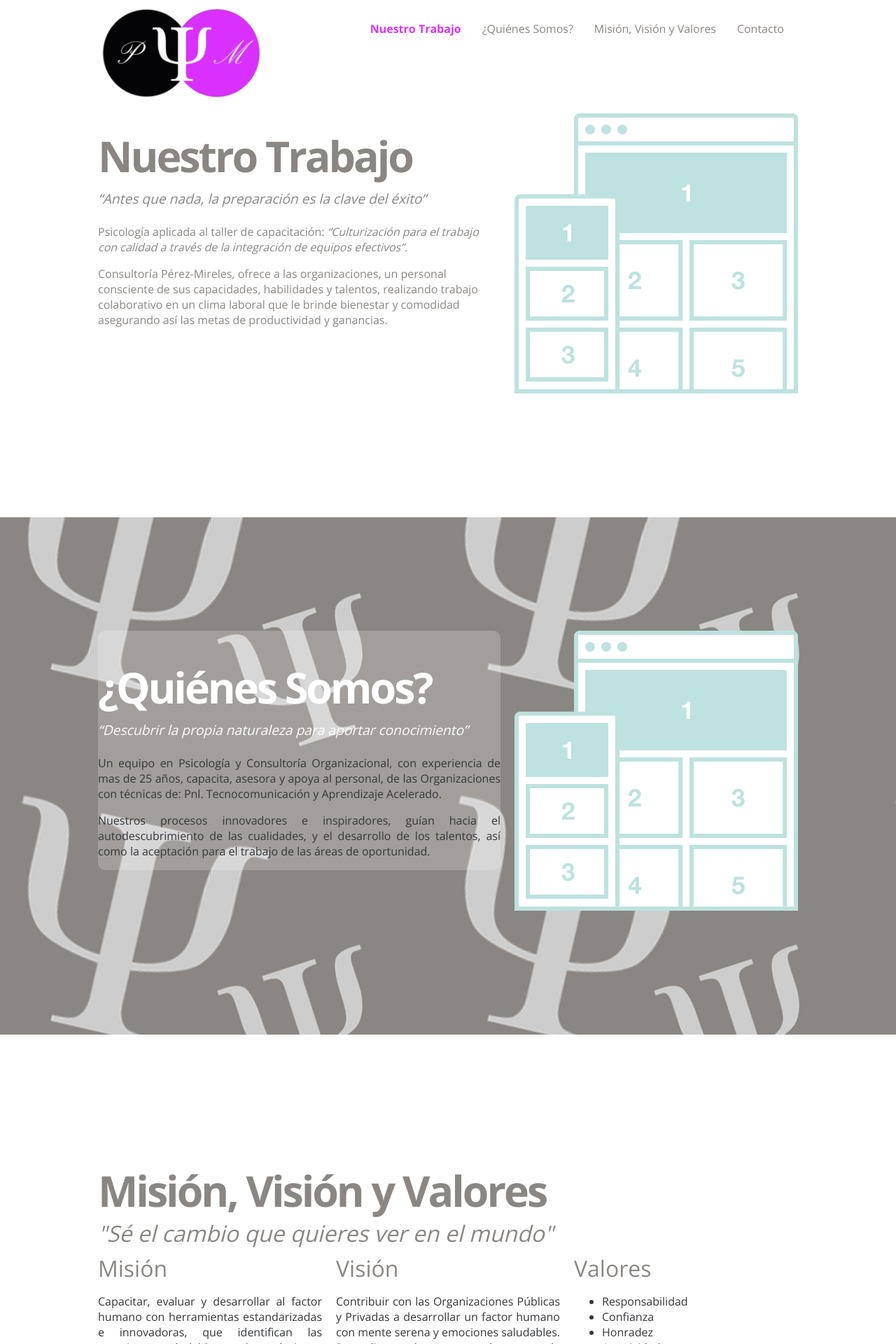
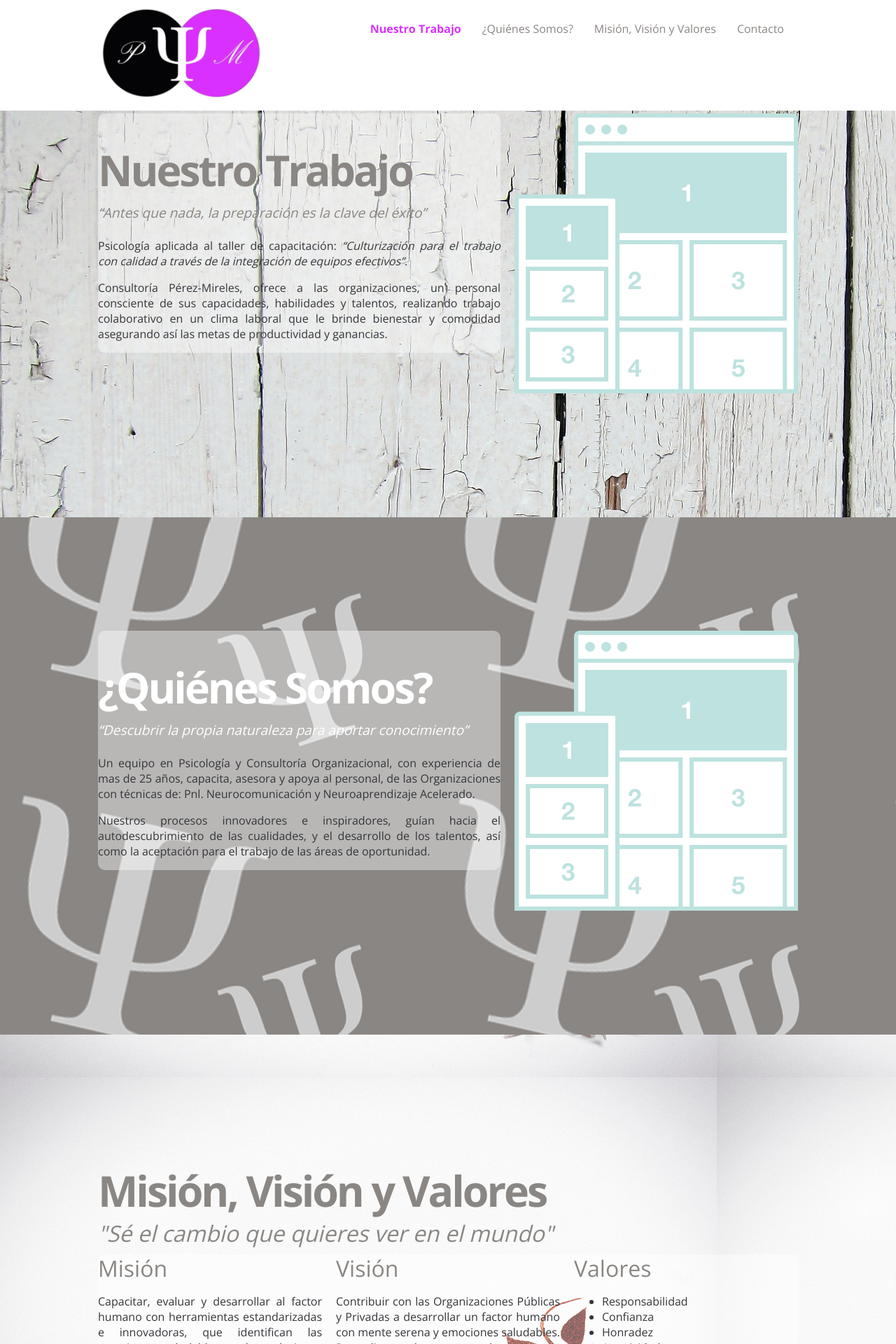
Before and after one commit to daborpe/consultoriaperezmireles, a PHP site: page / in a window 1280 px wide. Shown: the top 1920 px of the page at 70% size. Run offline with PHP 8.4, Linux system fonts and the light colour scheme.

Commit message:
cambio de texto y script de pantalla

```diff
--- a/home.html
+++ b/home.html
@@ -41,7 +41,7 @@
 	<div class="slide" id="slide1" data-slide="1" data-stellar-background-ratio="0.5">
 		<div class="container clearfix">
 
-			<div id="content" class="grid_7">
+			<div id="content" class="grid_7 lista">
 				<h1>Nuestro Trabajo</h1>
 				<h2><i>“Antes que nada, la preparación es la clave del éxito”</i></h2>
 				<p>Psicología aplicada al taller de capacitación:<i> “Culturización para el trabajo con calidad a través de la integración de equipos efectivos”.</i></p>
@@ -62,7 +62,7 @@
 			<div id="content" class="grid_7 lista">
 				<h1>¿Quiénes Somos?</h1>
 				<h2><i>“Descubrir la propia naturaleza para aportar conocimiento”</i></h2>
-				<p>Un equipo en Psicología y Consultoría Organizacional, con experiencia de mas de 25 años, capacita, asesora y apoya al personal, de las Organizaciones con técnicas de: Pnl. Tecnocomunicación y Aprendizaje Acelerado.</p>
+				<p>Un equipo en Psicología y Consultoría Organizacional, con experiencia de mas de 25 años, capacita, asesora y apoya al personal, de las Organizaciones con técnicas de: Pnl. Neurocomunicación y Neuroaprendizaje Acelerado.</p>
 				<p>Nuestros procesos innovadores e inspiradores, guían hacia el autodescubrimiento de las cualidades, y el desarrollo de los talentos, así como la aceptación para el trabajo de las áreas de oportunidad.</p>
 			</div>
 			<div id="decorative" class="grid_5 omega">
@@ -83,16 +83,16 @@
 			</div>
 
 			<div id="target" class="grid_12 lista">
-				<div class="grid_4">
+				<div class="grid_4 clase1">
 					<h2>Misión</h2>
-					<p>Capacitar, evaluar y desarrollar al factor humano con herramientas estandarizadas e innovadoras, que identifican las emociones saludables, y las relaciones interpersonales sanas, así como hábitos, y conductas  positivas. Que hacen del lugar de trabajo y al trabajo en si, como una oportunidad de crecimiento.</p>
+					<p>Capacitar, evaluar y desarrollar al factor humano con herramientas estandarizadas e innovadoras, que identifican las emociones saludables, y las relaciones interpersonales sanas, así como hábitos, y conductas  positivas que hacen del lugar de trabajo y al trabajo en si, como una oportunidad de experiencia y crecimiento.</p>
 				</div>
-				<div class="grid_4">
+				<div class="grid_4 clase2">
 					<h2>Visión</h2>
 					<p>Contribuir con las Organizaciones Públicas y Privadas a desarrollar un factor humano con mente serena y emociones saludables. Retroalimentado y asesorado, capaz de tomar decisiones  asertivas, contribuyendo a la sana convivencia  personal, familiar y organizacional que forma parte de este  asombroso, cambiante y revolucionado Mundo.
 					</p>
 				</div>
-				<div class="grid_3">
+				<div class="grid_3 clase3">
 					<h2>Valores</h2>
 					<p>
 						<ul>
--- a/static/css/style.css
+++ b/static/css/style.css
@@ -23,7 +23,7 @@
 	text-decoration: none;
 }
 .lista {
-	background-color: rgba(255, 255, 255, 0.2);
+	background-color: rgba(255, 255, 255, 0.4);
 	border-radius: 10px;
 	color: #34363a;
 	padding-top: 2%;
@@ -93,6 +93,7 @@
 /* Slide 1 */
 
 #slide1{
+	background-image:url('../img/madera.jpg');
 	background-color:#ffffff;
 }
 #slide1 h1 {
@@ -141,7 +142,7 @@
 /* Slide 3 */
 
 #slide3{
-
+	background-image:url('../img/fondo.jpg');
 	background-color:#ffffff;
 }
 #slide3 h1 {
--- a/static/js/scripts.js
+++ b/static/js/scripts.js
@@ -1,5 +1,6 @@
 jQuery(document).ready(function ($) {
 
+    cambiarTamano();
 
     $(window).stellar();
 
@@ -52,12 +53,17 @@
     });
 
 
-
 });
 function cambiarTamano(){
-    if($(document).width()==1024){
-        $('#target1').removeClass("grid_3").addClass("grid_12");
-        $('#target2').removeClass().addClass("grid_12");
-        $('#target3').removeClass().addClass("grid_12");
+    if($(window).width()<=1024){
+
+        $('.clase1').removeClass('grid_4').addClass('grid_12');
+        $('.clase2').removeClass('grid_4').addClass('grid_12');
+        $('.clase3').removeClass('grid_3').addClass('grid_12');
+    }
+    else{
+        $('.clase1').removeClass('grid_12').addClass('grid_4');
+        $('.clase2').removeClass('grid_12').addClass('grid_4');
+        $('.clase3').removeClass('grid_12').addClass('grid_3');
     }
 }
```
Also changed, not shown: static/img/fondo.jpg, static/img/madera.jpg (added).
